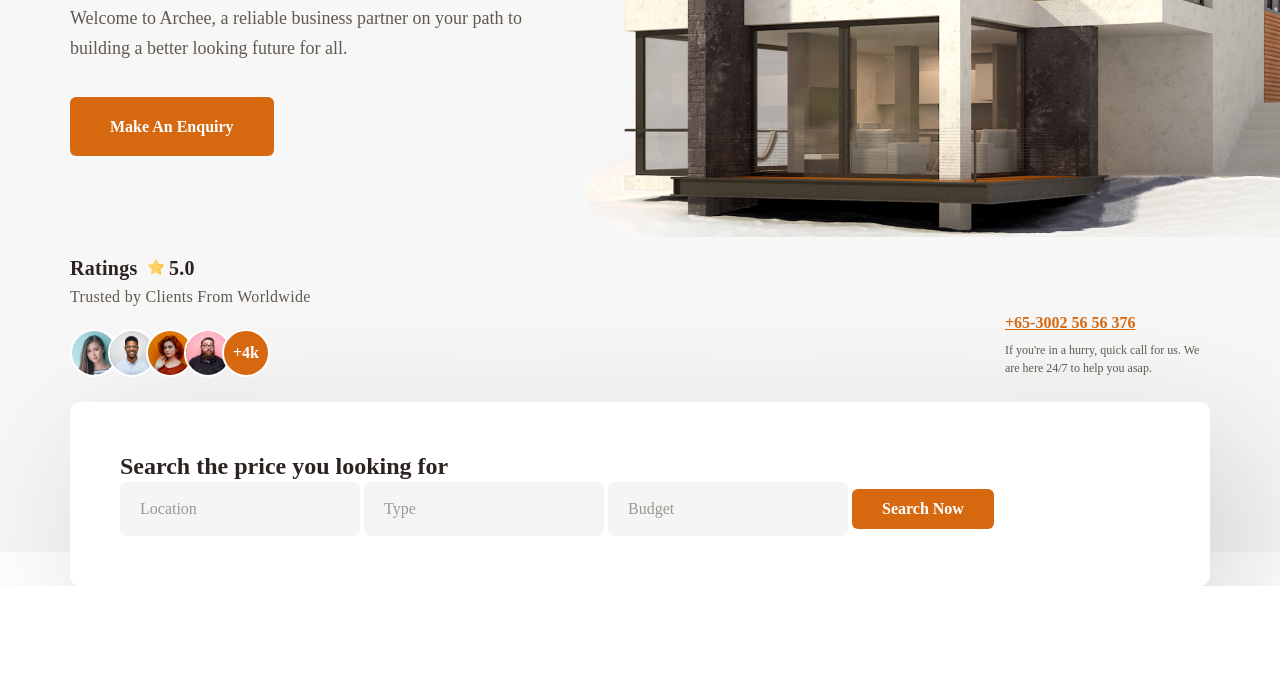
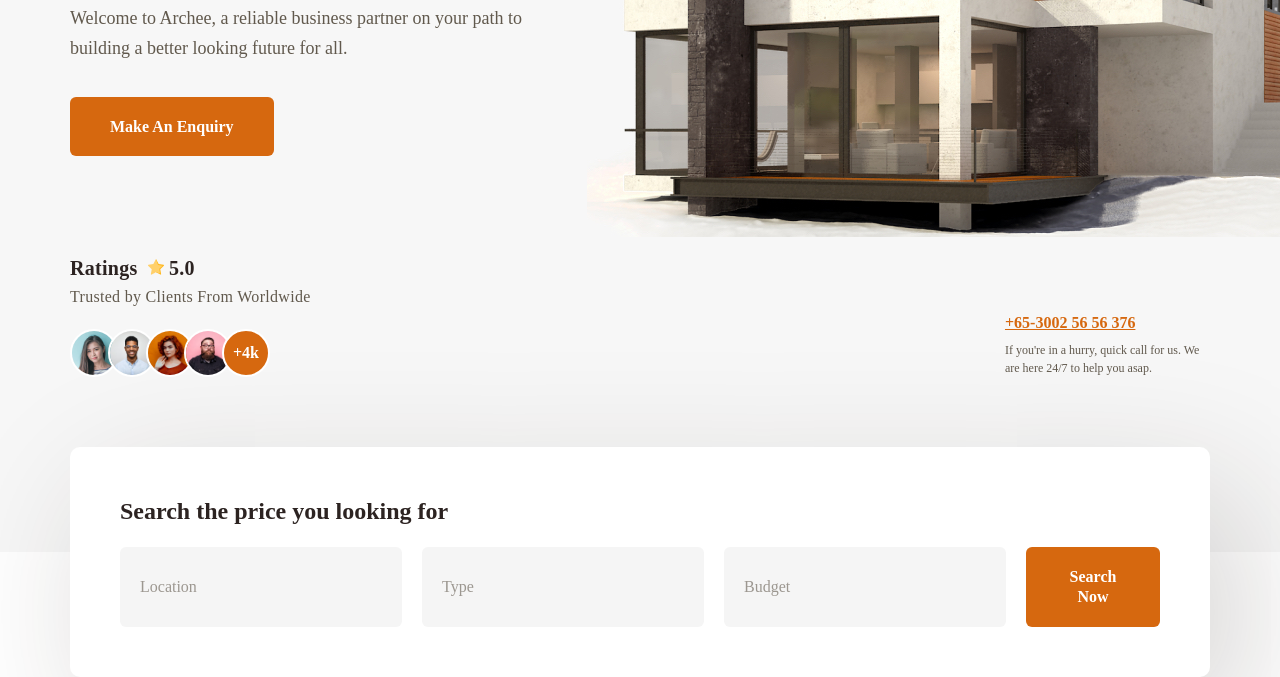
Before and after one commit to flaberfl/archeev, a plain HTML site: page src/index.html in a window 1280 px wide. Shown: the part 457-1134 px from the top of the page. Before the commit the page ends 1043 px from the top, so only its background shows below. Drawn offline with nearby package versions, Linux system fonts and the light colour scheme; files that its build step writes are made by us from their sources; a script that the page names is missing; files whose address does not match are found by name; a web font is replaced by a local one.

Commit message:
search form

```diff
--- a/src/index.html
+++ b/src/index.html
@@ -45,14 +45,12 @@
 				<div class='search__container'>
 					<div class="search__body">
 						<h3 class="search__title">Search the price you looking for</h3>
+
 						<form action="#" class="search-form">
-
-							<input class="search-form__input" type="text" name="location" data-error="Ошибка" placeholder="Location">
-							<input class="search-form__input" type="text" name="type" data-error="Ошибка" placeholder="Type">
-							<input class="search-form__input" type="text" name="budget" data-error="Ошибка" placeholder="Budget">
-
-							<div class="search-form__button button">Search Now</div>
-
+							<input class="search-form__input" type="text" name="location" placeholder="Location">
+							<input class="search-form__input" type="text" name="type" placeholder="Type">
+							<input class="search-form__input" type="number" name="budget" placeholder="Budget">
+							<button type="submit" class="search-form__button button">Search Now</button>
 						</form>
 
 					</div>
--- a/src/scss/home.scss
+++ b/src/scss/home.scss
@@ -10,6 +10,7 @@
   background: $bgPromoColor;
 
   @include adaptiveValue("padding-top", 209, 100);
+  @include adaptiveValue("padding-bottom", 175, 120);
 
   /* .intro__container */
   &__container {
@@ -29,6 +30,10 @@
     z-index: 10;
 
     @include adaptiveValue("padding-bottom", 101, 30);
+
+    @media (max-width: em(580)) {
+      text-align: center;
+    }
   }
 
   &__image {
@@ -66,6 +71,11 @@
 
     &:not(:last-child) {
       margin: 0px 0px rem(34) 0px;
+
+    }
+
+    @media (max-width: em(580)) {
+      max-width: none;
     }
 
     @extend %base-text;
@@ -210,46 +220,81 @@
 //==========SEARCH========================================================================================
 
 .search {
-  margin: -150px 0px 0px 0px;
+  margin: rem(-105) 0px 0px 0px;
 
   /* .search__container */
   &__container {}
 
   /* .search__body */
   &__body {
-    padding: 50px;
+    padding: rem(50);
 
     background: #fff;
     box-shadow: 30px 50px 150px rgba(39, 31, 26, 0.2);
-    border-radius: 10px;
+    border-radius: rem(10);
+
+    @media (max-width:$mobile) {
+      padding: rem(25);
+      margin-left: rem(-15);
+      margin-right: rem(-15);
+    }
   }
 
   /* .search__title */
   &__title {
+    margin: 0px 0px rem(20) 0px;
+
     font-size: rem(24);
     font-weight: 700;
     line-height: math.div(29.76, 24);
+
+    @media (max-width: em(580)) {
+      text-align: center;
+    }
   }
 }
 
 .search-form {
+  display: flex;
+  justify-content: center;
+
+  @media (max-width: em(1110)) {
+    flex-wrap: wrap;
+  }
 
   /* .search-form__input */
   &__input {
-    padding: 18px 20px;
+    margin: 0px rem(20) 0px 0px;
+    padding: 20.5px 62px 20.5px 20px;
+    flex: 1 1 auto;
 
     background-color: #F5F5F5;
     border-radius: 6px;
 
     &::placeholder {
       @extend %base-text;
+      font-weight: 500;
+      line-height: math.div(23.52, 16);
       color: rgba(97, 89, 77, 0.6);
 
     }
+
+    @media (max-width: em(1110)) {
+      margin-bottom: rem(30)
+    }
+
+    @media (max-width:$tablet) {
+      flex: 1 1 100%;
+    }
+
+    @media (max-width:$mobile) {
+      margin-bottom: rem(20)
+    }
+
   }
 
   /* .search-form__button */
-  &__button {}
+  &__button {
+    padding: rem(20) rem(40);
+  }
 }
-
-.button {}
```
Also changed, not shown: src/html/_popup.htm (+5 -5 lines), src/img/search/dollar.svg (added), src/img/search/location.svg (added), src/img/search/type.svg (added).
